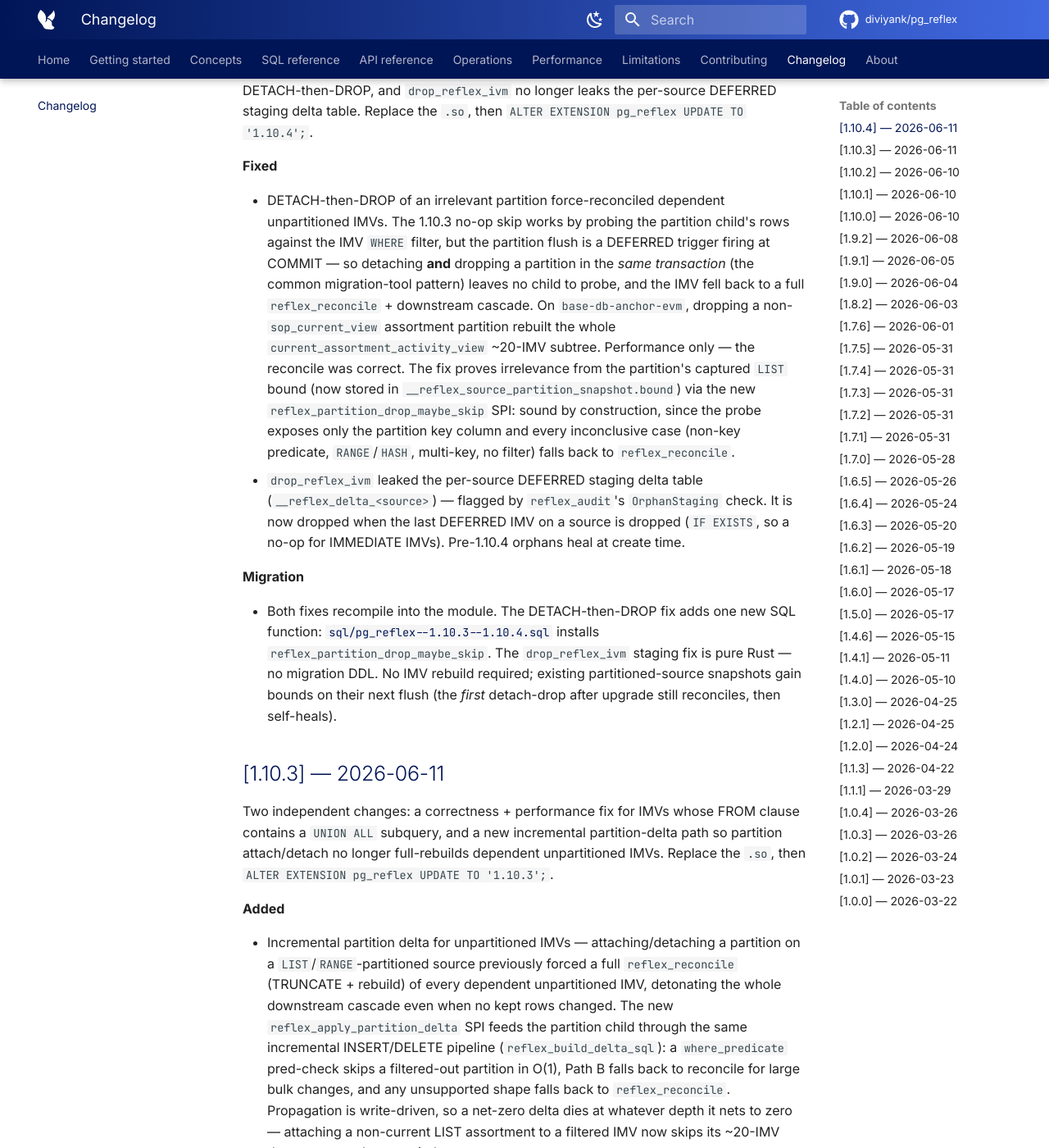
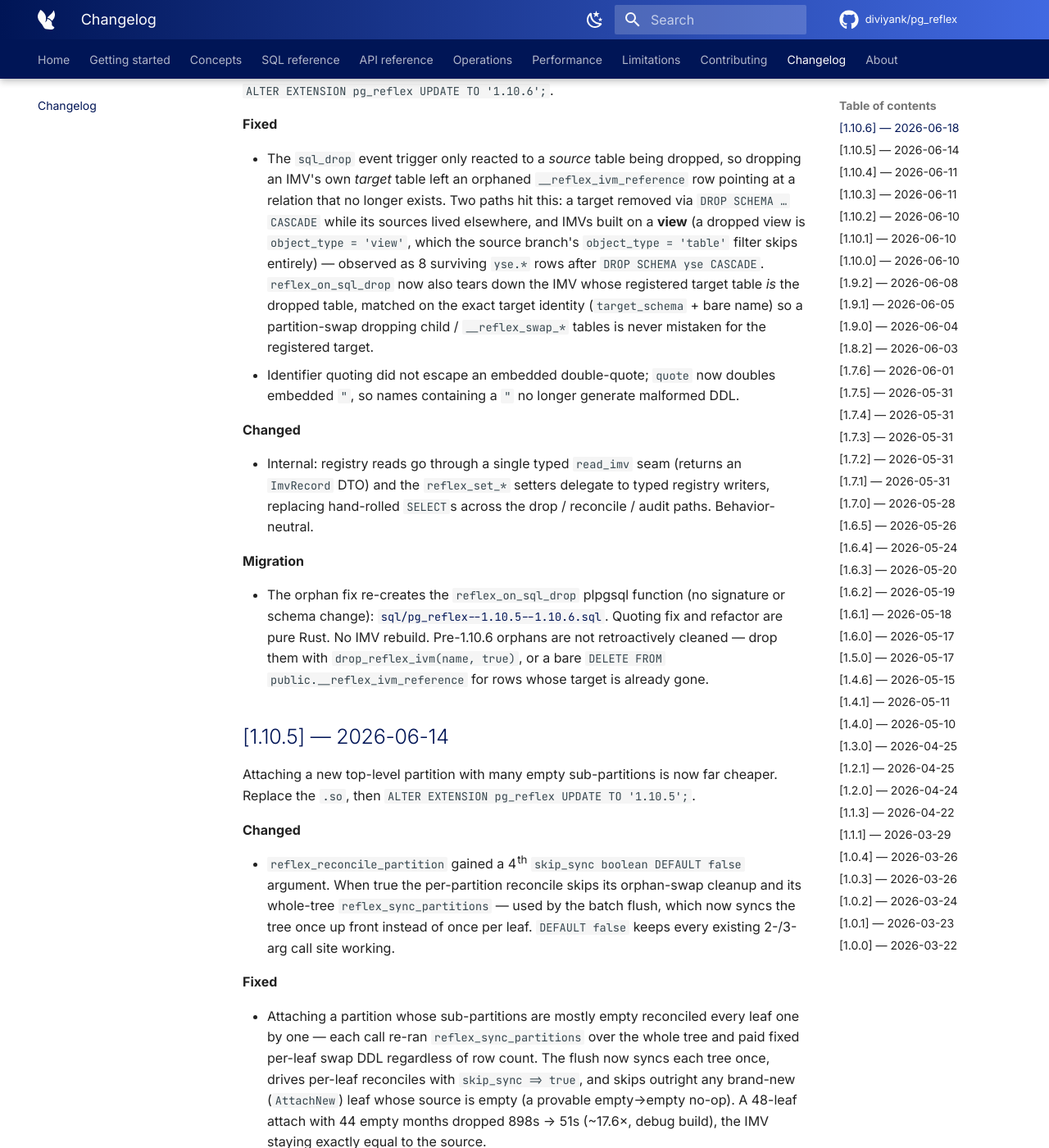
Before and after one commit to diviyank/pg_reflex, an MkDocs documentation site: the page built from docs/changelog.md, in a window 1280 px wide and 1400 px high, scrolled down 351 px. Shown: the whole window at 82% size. Built offline with MkDocs 1.6.1 and Material for MkDocs 9.7.7, drawn with Linux system fonts in a browser that asks for light colours; comment, search, counter and statistics services are not loaded; some of the changed text lies outside the part shown.

```diff
--- a/docs/changelog.md
+++ b/docs/changelog.md
@@ -3,6 +3,39 @@
 The full changelog tracks every release. The latest version's headlines are on the [home page](index.md).
 
 For each version below, see [`CHANGELOG.md`](https://github.com/diviyank/pg_reflex/blob/main/CHANGELOG.md) on GitHub for the canonical text.
+
+## [1.10.6] — 2026-06-18
+
+Dropping an IMV's target table no longer orphans its registry row. Replace the `.so`, then `ALTER EXTENSION pg_reflex UPDATE TO '1.10.6';`.
+
+**Fixed**
+
+- The `sql_drop` event trigger only reacted to a *source* table being dropped, so dropping an IMV's own *target* table left an orphaned `__reflex_ivm_reference` row pointing at a relation that no longer exists. Two paths hit this: a target removed via `DROP SCHEMA … CASCADE` while its sources lived elsewhere, and IMVs built on a **view** (a dropped view is `object_type = 'view'`, which the source branch's `object_type = 'table'` filter skips entirely) — observed as 8 surviving `yse.*` rows after `DROP SCHEMA yse CASCADE`. `reflex_on_sql_drop` now also tears down the IMV whose registered target table *is* the dropped table, matched on the exact target identity (`target_schema` + bare name) so a partition-swap dropping child / `__reflex_swap_*` tables is never mistaken for the registered target.
+- Identifier quoting did not escape an embedded double-quote; `quote` now doubles embedded `"`, so names containing a `"` no longer generate malformed DDL.
+
+**Changed**
+
+- Internal: registry reads go through a single typed `read_imv` seam (returns an `ImvRecord` DTO) and the `reflex_set_*` setters delegate to typed registry writers, replacing hand-rolled `SELECT`s across the drop / reconcile / audit paths. Behavior-neutral.
+
+**Migration**
+
+- The orphan fix re-creates the `reflex_on_sql_drop` plpgsql function (no signature or schema change): [`sql/pg_reflex--1.10.5--1.10.6.sql`](https://github.com/diviyank/pg_reflex/blob/main/sql/pg_reflex--1.10.5--1.10.6.sql). Quoting fix and refactor are pure Rust. No IMV rebuild. Pre-1.10.6 orphans are not retroactively cleaned — drop them with `drop_reflex_ivm(name, true)`, or a bare `DELETE FROM public.__reflex_ivm_reference` for rows whose target is already gone.
+
+## [1.10.5] — 2026-06-14
+
+Attaching a new top-level partition with many empty sub-partitions is now far cheaper. Replace the `.so`, then `ALTER EXTENSION pg_reflex UPDATE TO '1.10.5';`.
+
+**Changed**
+
+- `reflex_reconcile_partition` gained a 4th `skip_sync boolean DEFAULT false` argument. When true the per-partition reconcile skips its orphan-swap cleanup and its whole-tree `reflex_sync_partitions` — used by the batch flush, which now syncs the tree once up front instead of once per leaf. `DEFAULT false` keeps every existing 2-/3-arg call site working.
+
+**Fixed**
+
+- Attaching a partition whose sub-partitions are mostly empty reconciled every leaf one by one — each call re-ran `reflex_sync_partitions` over the whole tree and paid fixed per-leaf swap DDL regardless of row count. The flush now syncs each tree once, drives per-leaf reconciles with `skip_sync => true`, and skips outright any brand-new (`AttachNew`) leaf whose source is empty (a provable empty→empty no-op). A 48-leaf attach with 44 empty months dropped 898s → 51s (~17.6×, debug build), the IMV staying exactly equal to the source.
+
+**Migration**
+
+- [`sql/pg_reflex--1.10.4--1.10.5.sql`](https://github.com/diviyank/pg_reflex/blob/main/sql/pg_reflex--1.10.4--1.10.5.sql) drops and recreates `reflex_reconcile_partition` to add the 4th argument. The flush wiring is pure Rust. No IMV rebuild required.
 
 ## [1.10.4] — 2026-06-11
 
```
Also changed, not shown: CHANGELOG.md (+41 -0 lines), docs/api/event-triggers.md (+6 -1 lines), docs/getting-started/upgrading.md (+2 -0 lines), docs/index.md (+2 -0 lines).
